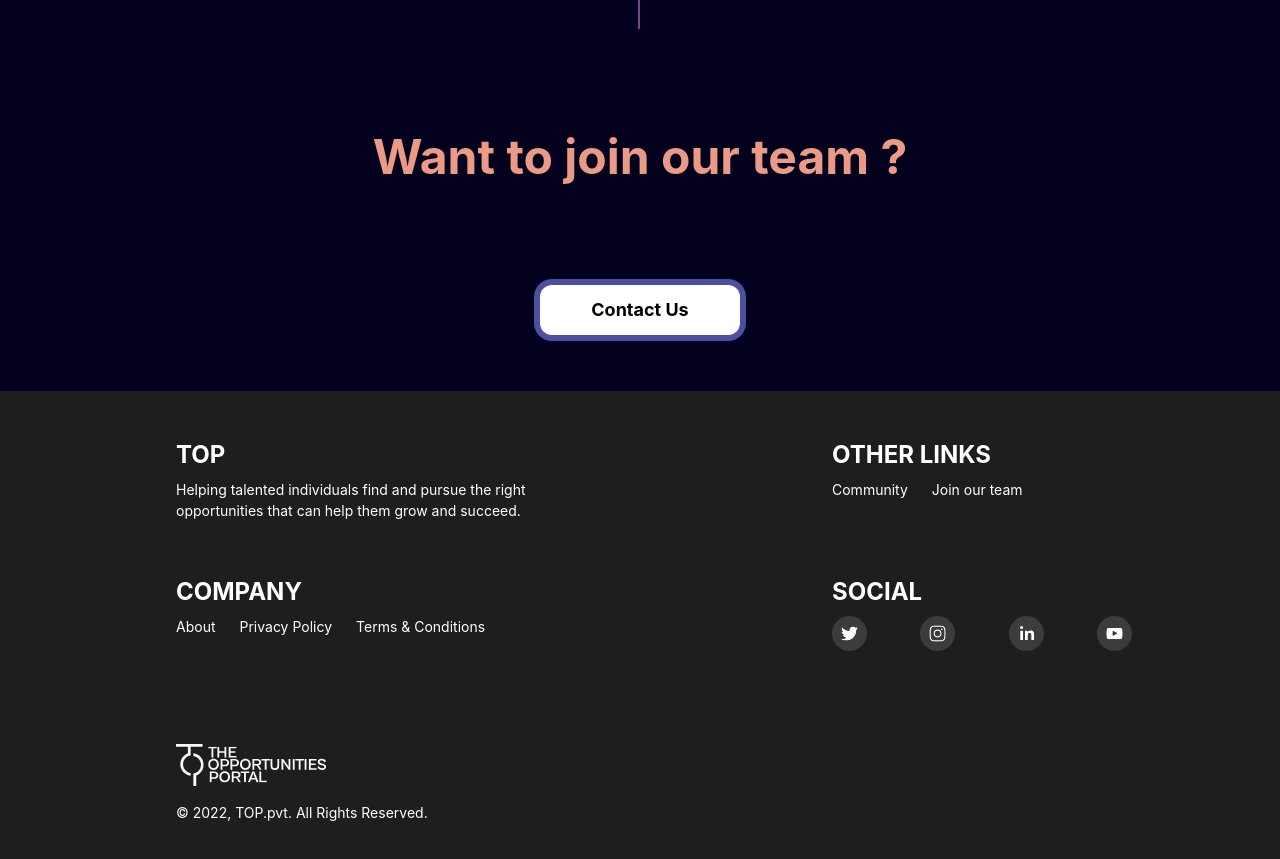
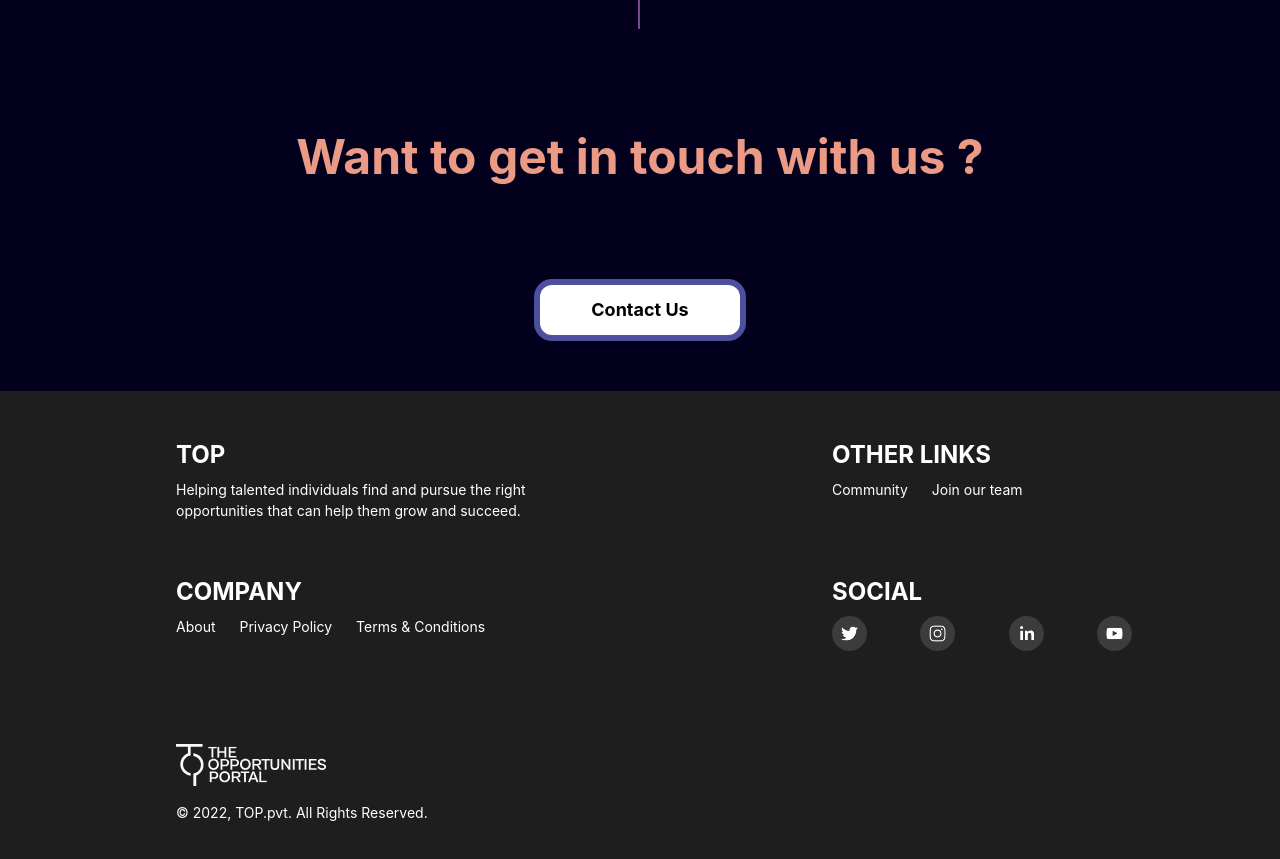
Before and after one commit to The-Opportunties-Portal/top-landing, a Next.js app: page / in a window 1280 px wide. Shown: the part 4700-5559 px from the top of the page. Built offline with nearby package versions, Linux system fonts and the light colour scheme.

Commit message:
contact us text

```diff
--- a/components/index/JoinTeam.tsx
+++ b/components/index/JoinTeam.tsx
@@ -28,7 +28,7 @@ export const JoinTeam = () => {
         pr={{ base: 4, sm: 4, md: 0 }}
         mb={{ base: 4, lg: 10 }}
       >
-        Want to join our team ?
+        Want to get in touch with us ?
       </Heading>
       <Flex
         grow={1}
```
